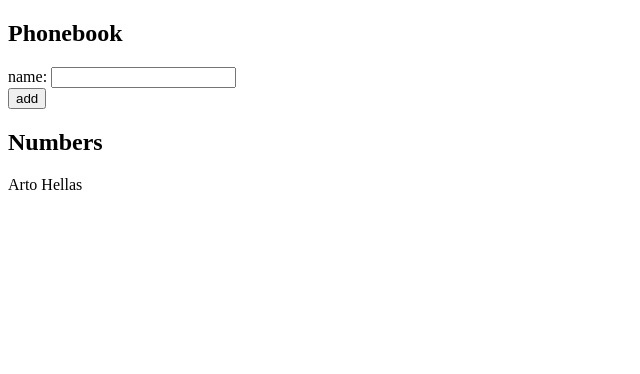
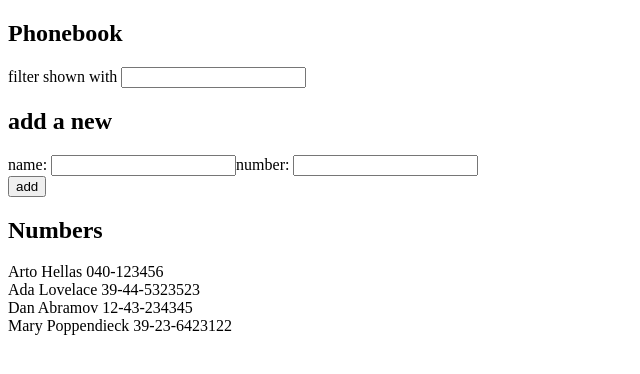
Before and after one commit to Owlaboy/Fullstack-Open-2022, a React (Create React App) app in the folder part2/phonebook/: page / in a window 1280 px wide. Shown: the top 374 px of the page, without its empty margins (0-640 px from the left). Built offline with nearby package versions, Linux system fonts and the light colour scheme.

Commit message:
latest changes

```diff
--- a/part2/phonebook/src/App.js
+++ b/part2/phonebook/src/App.js
@@ -1,42 +1,98 @@
+import React from 'react'
 import { useState } from 'react'
+
+const Button = (props) => (
+  <button onClick={props.handleClick}>{props.text}</button>
+)
 
 const PersonalDetails = (props) => {
   const person = props.person
   return(
-    <>
-      {props.person.name}
-    </>
+    <div>
+      {person.name} {person.number}
+    </div>
   )
 }
 
 const Contacts = (props) => {
   var people = props.persons
     return(
-    <>
-      {people.map(person => <PersonalDetails person={person} key={person.name} />)}
-    </>
+    <div>
+      {people.map(person =>{
+      if (person.name.includes(props.filter)) {
+        return(<PersonalDetails person={person} key={person.name} />)
+      }
+    })}
+    </div>
   )
 }
 
 const App = () => {
   const [persons, setPersons] = useState([
-    { name: 'Arto Hellas' }
+    { name: 'Arto Hellas', number: '040-123456', id: 1 },
+    { name: 'Ada Lovelace', number: '39-44-5323523', id: 2 },
+    { name: 'Dan Abramov', number: '12-43-234345', id: 3 },
+    { name: 'Mary Poppendieck', number: '39-23-6423122', id: 4 }
   ])
+
   const [newName, setNewName] = useState('')
+  const [newNumber, setNewNumber] = useState('')
+
+  const handleSubmit = (event) => {
+    event.preventDefault()
+    const newPerson = {name: newName, number: newNumber}
+    const newPersons = [...persons]
+
+    const isInList = newPersons.some(element => element.name === newPerson.name)
+    if (isInList) {
+      alert(`${newPerson.name} is already in the phonebook`)
+      console.log('%cApp.js line:38 newPerson is the same as an old one');
+    }
+    else {
+      newPersons.push(newPerson)
+      setPersons(newPersons)
+    }
+    setNewName("")
+    event.target.value = ""
+    setNewNumber("")
+    event.target.value = ""
+  }
+
+  const handleNameChange = (event) => {
+    setNewName(event.target.value)
+  }
+  const handleNumberChange = (event) => {
+    setNewNumber(event.target.value)
+  }
+
+  const [searchValue, setSearchValue] = useState('')
+  const handleSearch = () => {
+
+  }
+  const handleSearchChange = (event) => {
+    setSearchValue(event.target.value)
+  }
 
   return (
     <div>
       <h2>Phonebook</h2>
-      <form>
+      <form onSubmit={handleSearch}>
         <div>
-          name: <input />
+          filter shown with <input value={searchValue} onChange={handleSearchChange} />
+        </div>
+      </form>
+      <h2>add a new</h2>
+      <form onSubmit={handleSubmit}>
+        <div>
+          name: <input value={newName} onChange={handleNameChange}/>
+          number: <input value={newNumber} onChange={handleNumberChange} />
         </div>
         <div>
-          <button type="submit">add</button>
+        <button type="submit">add</button>
         </div>
       </form>
       <h2>Numbers</h2>
-      <Contacts persons={persons} />
+      <Contacts persons={persons} filter={searchValue}/>
     </div>
   )
 }
```
